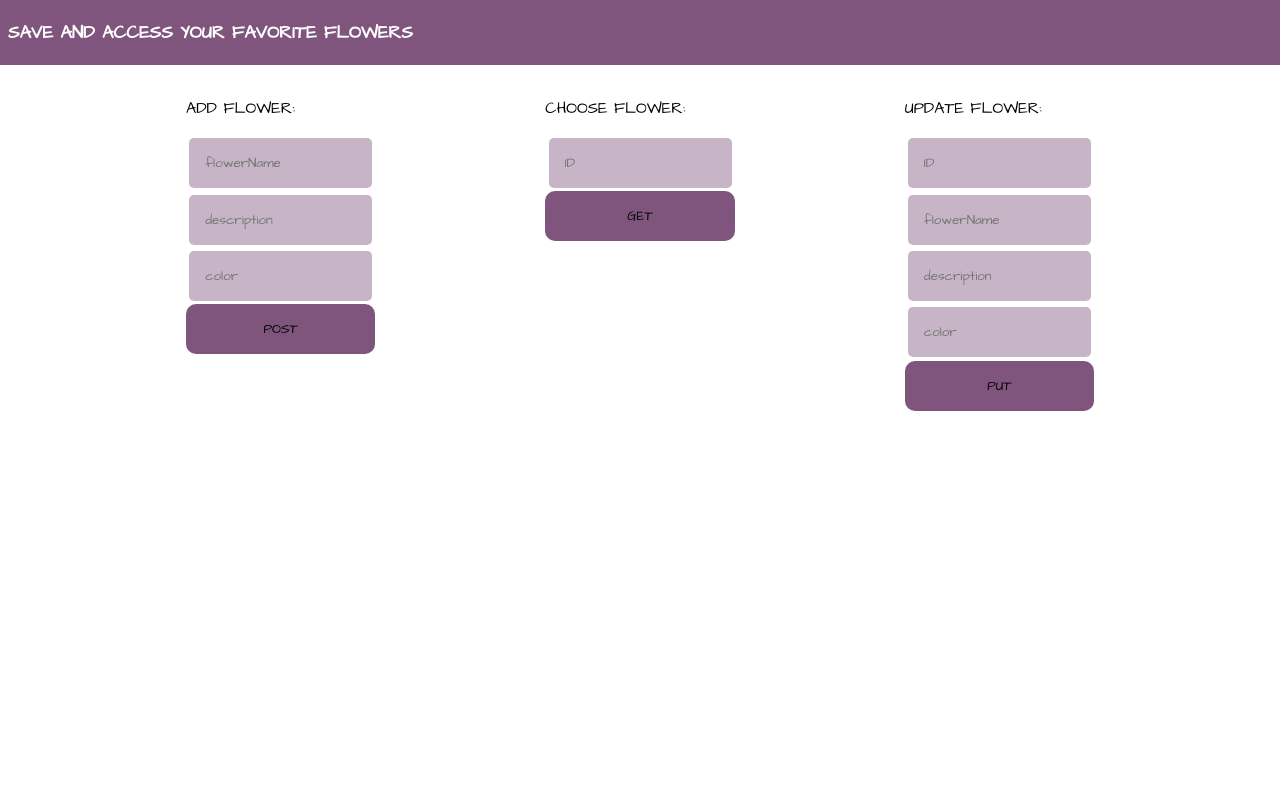
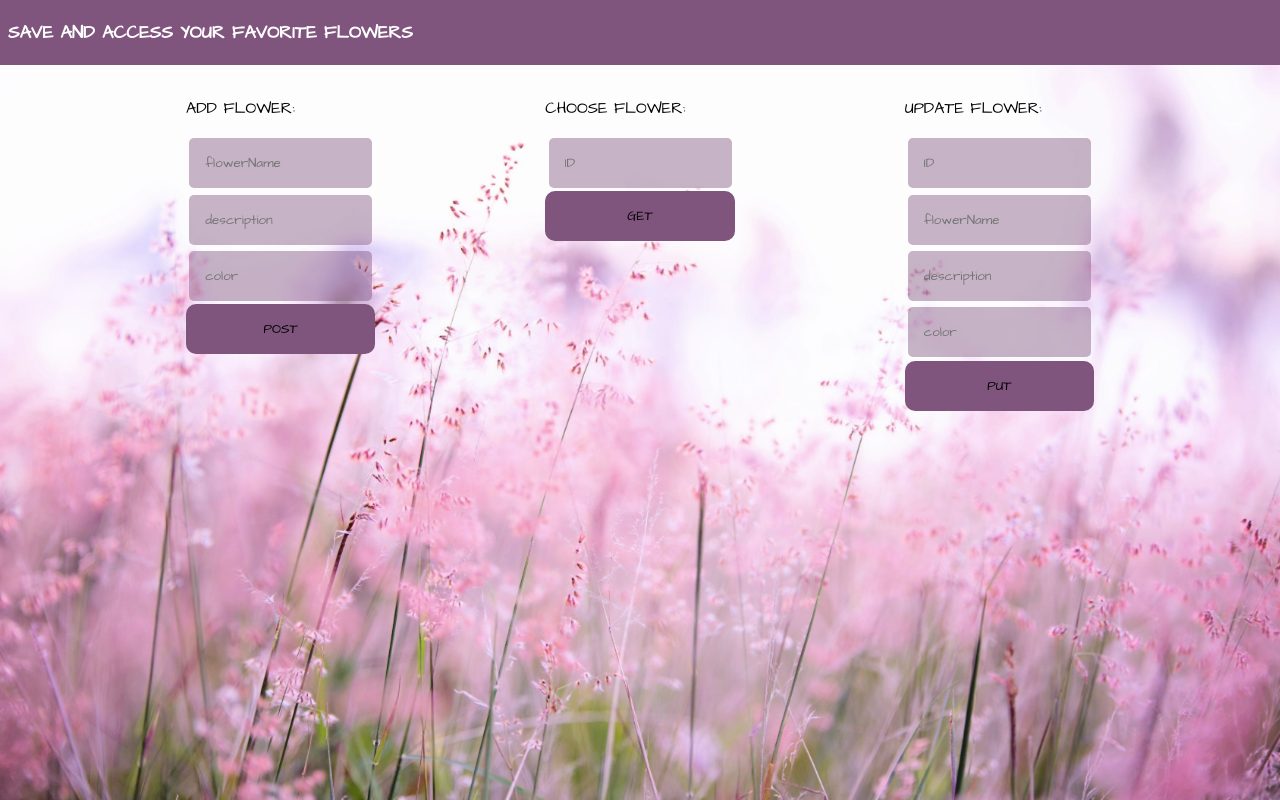
Before and after one commit to feliciavonbraun/crud-api-express, a website: page public/index.html in a window 1280 px wide. Drawn offline with Linux system fonts and the light colour scheme; no server answers.

Commit message:
bg added

```diff
--- a/public/index.html
+++ b/public/index.html
@@ -44,16 +44,8 @@
 
         </div>
         <div id="allFlowersDiv">
-
+            <!-- objects from li -->
         </div>
-
-        <div class="bgImage">
-            <img src="flowerBg.jpeg" width="100%" alt="">
-
-        </div>
-
-        <!-- <button class="material-icons">delete</button>
-        <span id="papperskorg" class="material-icons">delete</span> -->
     </main>
 </body>
 
--- a/public/script.js
+++ b/public/script.js
@@ -125,8 +125,7 @@ async function updateFlower(event) {
 }
 
 async function deleteFlower(objIndex) {
-    console.log('delete nådd');
-    console.log(objIndex)
+    console.log('Deleted:', objIndex);
 
     await requestFromServer(`/api/flowers/${objIndex}`, "DELETE");
 
--- a/public/style.css
+++ b/public/style.css
@@ -3,21 +3,14 @@
     font-family: 'Architects Daughter', cursive;
 }
 
-body {
+html, body {
     margin: 0;
-    /* background-image: url('https://images.pexels.com/photos/1128797/pexels-photo-1128797.jpeg?auto=compress&cs=tinysrgb&h=750&w=1260'); */
-    /* background-image: url(/public/flowerBg.jpeg); */
-    /* background-repeat: no-repeat; */
-    /* object-fit: cover; */
-    position: relative;
-}
-
-
-.bgImage {
-    width: 100%;
-    position: absolute;
-    bottom: 0;
-    z-index: -1;
+    height: 100%;
+    background-image: url(./flowerBg.jpeg);
+    background-position: center;
+    background-repeat: no-repeat;
+    background-size: cover;
+    background-attachment: fixed;
 }
 
 header {
@@ -25,25 +18,6 @@ header {
     color: white;
     padding: .5rem;
     font-size: xx-small;
-}
-
-
-main {
-    /* background: linear-gradient(180deg, #FFFFFF 0%, #FF0000 0.01%, #FA0000 58.85%, rgba(255, 255, 255, 0) 100%);    mix-blend-mode: normal; */
-    /* background: linear-gradient(180deg, #FFFFFF 0%, #FFFFFF 0.01%, #FFFFFF 58.85%, rgba(255, 255, 255, 0) 100%); */
-    background: linear-gradient(180deg, #FFFFFF 0%, #FFFFFF 0.01%, #FFFFFF 18.23%, rgba(255, 255, 255, 0) 34.38%);
-    z-index: 1;
-    height: 100%;
-
-    /* funkar inte */
-    /* background-image: url('https://images.pexels.com/photos/1128797/pexels-photo-1128797.jpeg?auto=compress&cs=tinysrgb&dpr=3&h=750&w=1260'); */
-    /* background-image: url(pexelsBg.jpeg); */
-    /* background-image: url('https://www.google.com/url?sa=i&url=https%3A%2F%2Funsplash.com%2Fphotos%2FRkOtjbPuHZw&psig=AOvVaw0Ho-dQy5oJ4ADTEAydMlwC&ust=1618567458362000&source=images&cd=vfe&ved=0CAIQjRxqFwoTCIj9pOX__-8CFQAAAAAdAAAAABAJ'); */
-
-    /* funkar */
-    /* background-image: url('http://www.birds.com/wp-content/uploads/home/bird4.jpg'); */
-    /* background-image: url('https://i.insider.com/5e8388cd487c2267e538f117?width=750&format=jpeg&auto=webp'); */
-    /* background-image: url('https://images.pexels.com/photos/262713/pexels-photo-262713.jpeg?auto=compress&cs=tinysrgb&h=750&w=1260'); */
 }
 
 button {
```
Also changed, not shown: server.js (+7 -13 lines), public/flowerBg.jpeg (added).
